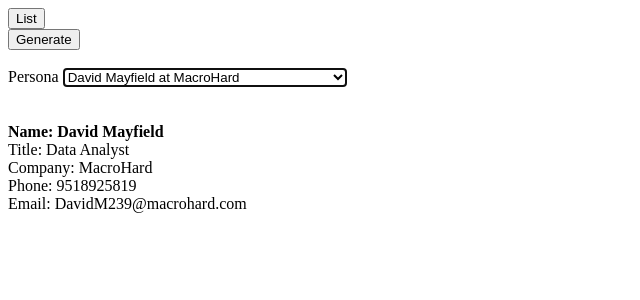
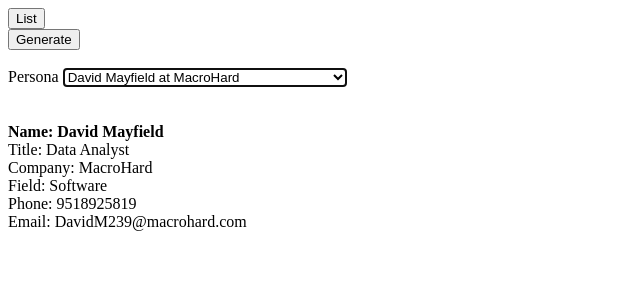
Before and after one commit to gabrielnvian/EmailGenerationPortal, a SvelteKit app: page / in a window 1280 px wide. Shown: the top 300 px of the page, without its empty margins (0-640 px from the left). Built offline with nearby package versions, Linux system fonts and the light colour scheme.

Commit message:
Add "field" to Persona.svelte

```diff
--- a/src/routes/Persona.svelte
+++ b/src/routes/Persona.svelte
@@ -7,6 +7,7 @@
 <strong>Name: {persona.name}</strong><br/>
 <span>Title: {persona.jobTitle}</span><br/>
 <span>Company: {persona.company}</span><br/>
+<span>Field: {persona.field}</span><br/>
 <span>Phone: {persona.phone}</span><br/>
 <span>Email: {persona.email}</span><br/>
 
```
